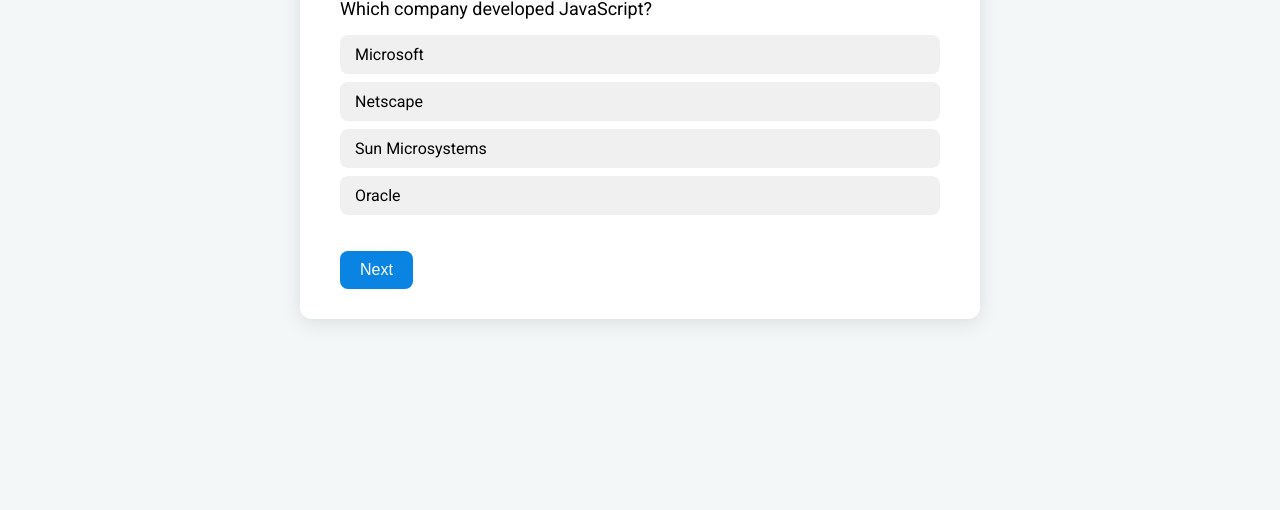
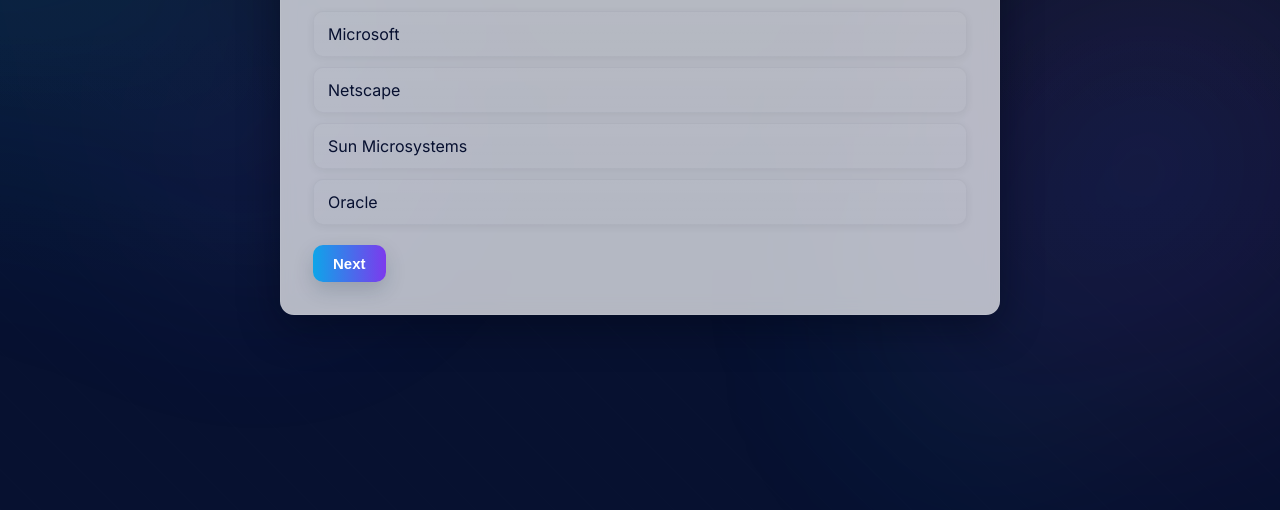
Before and after one commit to rapstarngpinas/GROUP-DYNAMIC-QUIZ-APP, a plain HTML site: page dynamic quiz app .html in a window 1280 px wide. Shown: the part 290-800 px from the top of the page. Drawn offline with Linux system fonts and the light colour scheme.

Commit message:
Update dynamic quiz app .html

```diff
--- a/dynamic quiz app .html
+++ b/dynamic quiz app .html
@@ -1,168 +1,238 @@
 <!DOCTYPE html>
 <html lang="en">
 <head>
-<meta charset="UTF-8">
-<meta name="viewport" content="width=device-width, initial-scale=1.0">
+<meta charset="UTF-8" />
+<meta name="viewport" content="width=device-width, initial-scale=1.0" />
 <title>Dynamic Quiz App</title>
 <style>
-    @import url('https://fonts.googleapis.com/css2?family=Roboto:wght@400;700&display=swap');
+/* ---------- Typography ---------- */
+@import url('https://fonts.googleapis.com/css2?family=Inter:wght@400;600;700&display=swap');
 
-    body {
-        font-family: 'Roboto', sans-serif;
-        background: #f4f7f8;
-        display: flex;
-        justify-content: center;
-        align-items: center;
-        min-height: 100vh;
-        margin: 0;
+:root{
+  --accent: #0ea5e9;
+  --card-bg: rgba(255,255,255,0.70);
+  --muted: #6b7280;
+  --glass-blur: 10px;
+  --max-width: 720px;
 }
 
-    .quiz-container {
-        background: #fff;
-        padding: 30px 40px;
-        border-radius: 12px;
-        box-shadow: 0 4px 20px rgba(0,0,0,0.1);
-        max-width: 600px;
-        width: 100%;
+/* ---------- Page + Animated Gradient Blobs ---------- */
+*{box-sizing: border-box}
+html,body{
+  height:100%;
+  margin:0;
+  font-family: 'Inter', system-ui, -apple-system, 'Segoe UI', Roboto, 'Helvetica Neue', Arial;
+  -webkit-font-smoothing:antialiased;
+  -moz-osx-font-smoothing:grayscale;
+  background: linear-gradient(180deg, #0f172a 0%, #071130 60%);
+  color:#0b1220;
 }
 
-    h2 {
-        margin-bottom: 20px;
-        font-size: 24px;
-        text-align: center;
+/* container to center app and hold background shapes */
+.page {
+  min-height:100vh;
+  display:flex;
+  align-items:center;
+  justify-content:center;
+  padding:48px 20px;
+  position:relative;
+  overflow:hidden;
 }
 
-    .question {
-        font-size: 18px;
-        margin-bottom: 15px;
+/* animated soft blobs using pseudo elements */
+.page::before,
+.page::after{
+  content:"";
+  position:absolute;
+  width:720px;
+  height:720px;
+  border-radius:50%;
+  filter: blur(90px);
+  opacity:0.7;
+  transform: translate3d(0,0,0);
+  will-change: transform, opacity;
+  animation: floaty 12s ease-in-out infinite;
+  pointer-events:none;
 }
 
-    .options {
-        list-style: none;
-        padding: 0;
+/* two blobs with different gradients + timings */
+.page::before{
+  left: -18%;
+  top: -10%;
+  background: radial-gradient(circle at 30% 30%, rgba(14,165,233,0.20), rgba(14,165,233,0.06) 40%, transparent 60%),
+              radial-gradient(circle at 70% 70%, rgba(99,102,241,0.14), transparent 30%);
+  animation-duration: 16s;
+}
+.page::after{
+  right: -18%;
+  bottom: -10%;
+  background: radial-gradient(circle at 50% 40%, rgba(99,102,241,0.18), rgba(236,72,153,0.06) 40%, transparent 60%),
+              radial-gradient(circle at 20% 70%, rgba(14,165,233,0.08), transparent 30%);
+  animation-duration: 20s;
+  animation-delay: 2s;
 }
 
-    .options li {
-        background: #f0f0f0;
-        padding: 10px 15px;
-        margin: 8px 0;
-        border-radius: 8px;
-        cursor: pointer;
-        transition: 0.3s;
+@keyframes floaty{
+  0% { transform: translateY(0) scale(1); opacity:0.85 }
+  50% { transform: translateY(24px) scale(1.05); opacity:0.9 }
+  100% { transform: translateY(0) scale(1); opacity:0.85 }
 }
 
-    .options li:hover {
-        background: #dfe6e9;
+/* faint geometric pattern overlay using repeating linear gradients */
+.page .pattern {
+  position:absolute;
+  inset:0;
+  background-image:
+    repeating-linear-gradient(45deg, rgba(255,255,255,0.012) 0 1px, transparent 1px 28px),
+    linear-gradient(180deg, rgba(255,255,255,0.02), rgba(255,255,255,0));
+  mix-blend-mode: overlay;
+  pointer-events:none;
+  z-index:0;
 }
 
-    .correct {
-        background: #a8e6a3 !important;
+/* ---------- Quiz Card (glass) ---------- */
+.quiz-container {
+  position:relative;
+  z-index:2;
+  width:100%;
+  max-width:var(--max-width);
+  margin:0 auto;
+  background: var(--card-bg);
+  border-radius:14px;
+  box-shadow: 0 12px 40px rgba(2,6,23,0.45);
+  padding:32px;
+  backdrop-filter: blur(var(--glass-blur)) saturate(120%);
+  -webkit-backdrop-filter: blur(var(--glass-blur)) saturate(120%);
+  border: 1px solid rgba(255,255,255,0.06);
 }
 
-    .wrong {
-        background: #f19c9c !important;
+/* header */
+h2 {
+  margin:0 0 14px 0;
+  font-weight:700;
+  font-size:20px;
+  color:#071030;
+  letter-spacing:0.2px;
+  text-align:center;
 }
 
+/* question box */
+.question {
+  font-size:18px;
+  margin-bottom:14px;
+  color:#071030;
+  font-weight:600;
+}
+
+/* options */
+.options {
+  list-style:none;
+  padding:0;
+  margin:0;
+  display:grid;
+  gap:10px;
+}
+.options li{
+  padding:12px 14px;
+  border-radius:10px;
+  cursor:pointer;
+  transition: transform .18s ease, box-shadow .18s ease, background-color .18s ease;
+  background: linear-gradient(180deg, rgba(255,255,255,0.02), rgba(255,255,255,0));
+  border: 1px solid rgba(11,17,32,0.04);
+  box-shadow: 0 2px 8px rgba(2,6,23,0.06);
+  user-select:none;
+  font-weight:500;
+  color:#071030;
+}
+.options li:hover{
+  transform: translateY(-3px);
+  box-shadow: 0 8px 18px rgba(2,6,23,0.10);
+}
+
+/* answer states */
+.correct{
+  background: linear-gradient(90deg, rgba(10,200,120,0.12), rgba(10,200,120,0.04)) !important;
+  border-color: rgba(10,200,120,0.18) !important;
+  box-shadow: 0 6px 18px rgba(10,200,120,0.06) !important;
+}
+.wrong{
+  background: linear-gradient(90deg, rgba(255,80,80,0.10), rgba(255,80,80,0.04)) !important;
+  border-color: rgba(255,80,80,0.16) !important;
+  box-shadow: 0 6px 18px rgba(255,80,80,0.06) !important;
+}
+
+/* next button */
 .next-btn {
-        margin-top: 20px;
-        display: inline-block;
-        padding: 10px 20px;
-        background: #0984e3;
+  margin-top:20px;
+  display:inline-block;
+  padding:10px 20px;
+  background: linear-gradient(90deg, var(--accent), #7c3aed);
   color: #fff;
   border: none;
-        border-radius: 8px;
-        cursor: pointer;
-        font-size: 16px;
+  border-radius:10px;
+  cursor:pointer;
+  font-size:15px;
+  font-weight:600;
+  box-shadow: 0 8px 20px rgba(15,46,65,0.18);
+}
+.next-btn:active{ transform: translateY(1px) }
+
+/* final score style */
+.score-container {
+  text-align:center;
+  font-size:22px;
+  padding:28px 10px;
+  font-weight:700;
+  color:#071030;
 }
 
-    .next-btn:hover {
-        background: #74b9ff;
-    }
-
-    .score-container {
-        text-align: center;
-        font-size: 22px;
+/* responsive */
+@media (max-width:480px){
+  .quiz-container{ padding:20px; border-radius:12px; }
+  h2{ font-size:18px }
+  .question{ font-size:16px }
+  .next-btn{ width:100% }
 }
 </style>
 </head>
 <body>
+  <div class="page">
+    <div class="pattern" aria-hidden="true"></div>
 
     <div class="quiz-container">
       <h2>Dynamic Quiz App</h2>
-    <div id="quiz">
-        <!-- Questions will be injected here -->
+      <div id="quiz"></div>
     </div>
   </div>
 
 <script>
 const quizData = [
-    {
-        question: "Which company developed JavaScript?",
-        options: ["Microsoft", "Netscape", "Sun Microsystems", "Oracle"],
-        answer: "Netscape"
-    },
-    {
-        question: "Which symbol is used for comments in JavaScript?",
-        options: ["//", "/* */", "#", "<!-- -->"],
-        answer: "//"
-    },
-    {
-        question: "Which method converts JSON to a JavaScript object?",
-        options: ["JSON.parse()", "JSON.stringify()", "JSON.convert()", "JSON.objectify()"],
-        answer: "JSON.parse()"
-    },
-    {
-        question: "Which keyword declares a block-scoped variable?",
-        options: ["var", "let", "const", "Both let and const"],
-        answer: "Both let and const"
-    },
-    {
-        question: "jQuery is a library for which language?",
-        options: ["Java", "JavaScript", "Python", "C#"],
-        answer: "JavaScript"
-    },
-    {
-        question: "Which method is used to hide elements in jQuery?",
-        options: [".hide()", ".remove()", ".displayNone()", ".invisible()"],
-        answer: ".hide()"
-    },
-    {
-        question: "What does === mean in JavaScript?",
-        options: ["Assignment", "Equality without type conversion", "Equality with type conversion", "Not equal"],
-        answer: "Equality without type conversion"
-    },
-    {
-        question: "Which function is used to delay execution in JavaScript?",
-        options: ["setTimeout()", "setDelay()", "wait()", "sleep()"],
-        answer: "setTimeout()"
-    },
-    {
-        question: "Which event occurs when a user clicks on an element?",
-        options: ["onhover", "onclick", "onload", "onchange"],
-        answer: "onclick"
-    },
-    {
-        question: "Which property gets the content of an input field in jQuery?",
-        options: [".val()", ".text()", ".html()", ".content()"],
-        answer: ".val()"
-    }
+  { question: "Which company developed JavaScript?", options: ["Microsoft","Netscape","Sun Microsystems","Oracle"], answer: "Netscape" },
+  { question: "Which symbol is used for comments in JavaScript?", options: ["//","/* */","#","<!-- -->"], answer: "//" },
+  { question: "Which method converts JSON to a JavaScript object?", options: ["JSON.parse()","JSON.stringify()","JSON.convert()","JSON.objectify()"], answer: "JSON.parse()" },
+  { question: "Which keyword declares a block-scoped variable?", options: ["var","let","const","Both let and const"], answer: "Both let and const" },
+  { question: "jQuery is a library for which language?", options: ["Java","JavaScript","Python","C#"], answer: "JavaScript" },
+  { question: "Which method is used to hide elements in jQuery?", options: [".hide()", ".remove()", ".displayNone()", ".invisible()"], answer: ".hide()" },
+  { question: "What does === mean in JavaScript?", options: ["Assignment","Equality without type conversion","Equality with type conversion","Not equal"], answer: "Equality without type conversion" },
+  { question: "Which function is used to delay execution in JavaScript?", options: ["setTimeout()","setDelay()","wait()","sleep()"], answer: "setTimeout()" },
+  { question: "Which event occurs when a user clicks on an element?", options: ["onhover","onclick","onload","onchange"], answer: "onclick" },
+  { question: "Which property gets the content of an input field in jQuery?", options: [".val()", ".text()", ".html()", ".content()"], answer: ".val()" }
 ];
 
 let currentQuestion = 0;
 let score = 0;
-
 const quiz = document.getElementById('quiz');
 
-function loadQuestion() {
-    if (currentQuestion >= quizData.length) {
+function loadQuestion(){
+  if (currentQuestion >= quizData.length){
     quiz.innerHTML = `<div class="score-container">You scored ${score} out of ${quizData.length}</div>`;
     return;
   }
-
   const q = quizData[currentQuestion];
   let optionsHtml = '';
   q.options.forEach(option => {
-        optionsHtml += `<li onclick="selectOption(this, '${q.answer}')">${option}</li>`;
+    // escape quotes for safety in inline handler
+    optionsHtml += `<li onclick="selectOption(this, ${JSON.stringify(q.answer)})">${option}</li>`;
   });
 
   quiz.innerHTML = `
@@ -176,9 +246,7 @@
   const options = document.querySelectorAll('.options li');
   options.forEach(option => {
     option.style.pointerEvents = 'none';
-        if (option.innerText === correctAnswer) {
-            option.classList.add('correct');
-        }
+    if (option.innerText === correctAnswer) option.classList.add('correct');
   });
 
   if (selected.innerText === correctAnswer) {
@@ -194,9 +262,8 @@
   loadQuestion();
 }
 
-// Initial load
+/* start */
 loadQuestion();
 </script>
-
 </body>
 </html>
```
Lines whose indentation alone changed are shown as unchanged.
